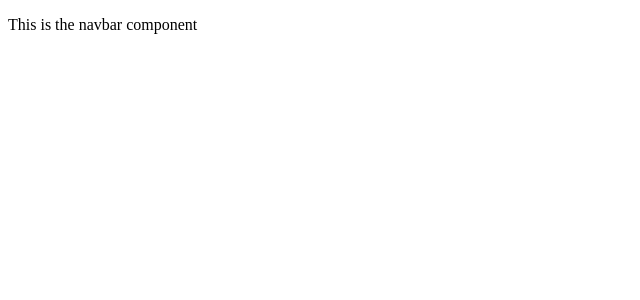
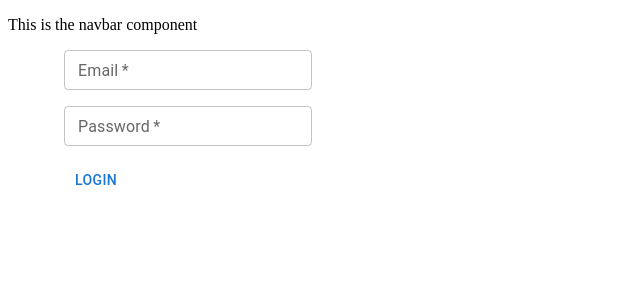
Before and after one commit to ermaitland/ga-project-3-frontend, a React (Create React App) app: page /login in a window 1280 px wide. Shown: the top 300 px of the page, without its empty margins (0-640 px from the left). Built offline with nearby package versions, Linux system fonts and the light colour scheme.

Commit message:
not working brand get

```diff
--- a/package.json
+++ b/package.json
@@ -3,6 +3,8 @@
   "version": "0.1.0",
   "private": true,
   "dependencies": {
+    "@cloudinary/react": "^1.8.0",
+    "@cloudinary/url-gen": "^1.8.7",
     "@emotion/react": "^11.10.5",
     "@emotion/styled": "^11.10.5",
     "@mui/material": "^5.11.3",
@@ -10,6 +12,7 @@
     "@testing-library/react": "^13.4.0",
     "@testing-library/user-event": "^13.5.0",
     "axios": "^1.2.2",
+    "buffer": "^6.0.3",
     "cloudinary": "^1.33.0",
     "react": "^18.2.0",
     "react-dom": "^18.2.0",
--- a/src/App.js
+++ b/src/App.js
@@ -3,12 +3,16 @@ import { ToastContainer } from 'react-toastify';
 
 import Navbar from './components/Navbar';
 import Home from './components/Home';
+import Login from './components/Login';
+import Register from './components/Register';
 import GetAllBrands from './components/GetAllBrands';
 
 import './styles/App.css';
 import 'react-toastify/dist/ReactToastify.css';
+import UserIndex from './components/UserIndex';
+import User from './components/User';
 
-// window.Buffer = window.Buffer || require('buffer').Buffer;
+window.Buffer = window.Buffer || require('buffer').Buffer;
 
 function App() {
   return (
@@ -17,6 +21,10 @@ function App() {
       <Routes>
         <Route path='/' element={<Home />} />
         <Route path='/brands' element={<GetAllBrands />} />
+        <Route path='/users' element={<UserIndex />} />
+        <Route path='/profile/:userId' element={<User />} />
+        <Route path='/login' element={<Login />} />
+        <Route path='/register' element={<Register />} />
       </Routes>
       <ToastContainer></ToastContainer>
     </Router>
--- /dev/null
+++ b/src/components/Login.js
@@ -0,0 +1,75 @@
+import { useState } from 'react';
+import { useNavigate } from 'react-router-dom';
+import { API } from '../lib/api';
+import { AUTH } from '../lib/auth';
+// import { useAuthenticated } from '../hook/useAuthenticated';
+import { Container } from '@mui/system';
+import { Button, TextField } from '@mui/material';
+
+export default function Login() {
+  const navigate = useNavigate();
+  const [formFields, setFormFields] = useState({ email: '', password: '' });
+  const [error, setError] = useState({ email: false, password: false });
+  // const [isLoggedIn] = useAuthenticated();
+
+  // if(isLoggedIn){
+  //   navigate('/')
+  // }
+
+  const handleSubmit = (e) => {
+    e.preventDefault();
+    API.POST(API.ENDPOINTS.login, formFields)
+      .then(({ data }) => {
+        AUTH.setToken(data.token);
+        navigate('/');
+        // navigate to the products page
+      })
+      .catch((e) => {
+        console.log(e);
+        setError({ email: true, password: true });
+      });
+  };
+
+  const handleChange = (e) => {
+    setFormFields({ ...formFields, [e.target.name]: e.target.value });
+  };
+
+  return (
+    <Container>
+      <form onSubmit={handleSubmit}>
+        <div>
+          <TextField
+            size='small'
+            name='email'
+            id='email'
+            type='email'
+            label='Email'
+            placeholder='Email'
+            required={true}
+            value={formFields.email}
+            onChange={handleChange}
+            error={error.email}
+            sx={{ mb: 2 }}
+          />
+        </div>
+        <div>
+          <TextField
+            size='small'
+            name='password'
+            id='password'
+            type='password'
+            label='Password'
+            placeholder='Password'
+            required={true}
+            value={formFields.password}
+            onChange={handleChange}
+            variant='outlined'
+            error={error.password}
+            sx={{ mb: 2 }}
+          />
+        </div>
+        <Button type='submit'>Login</Button>
+      </form>
+    </Container>
+  );
+}
--- /dev/null
+++ b/src/components/Register.js
@@ -0,0 +1,134 @@
+import { Container, Button, TextField } from '@mui/material';
+import { useState } from 'react';
+import { useNavigate } from 'react-router-dom';
+import { API } from '../lib/api';
+import { AUTH } from '../lib/auth';
+
+export default function Register() {
+  const navigate = useNavigate();
+  const [formFields, setFormFields] = useState({
+    email: '',
+    username: '',
+    password: '',
+    passwordConfirmation: ''
+  });
+  const [error, setError] = useState(false);
+  const [file, setFile] = useState(null);
+
+  const handleChange = (e) => {
+    setFormFields({ ...formFields, [e.target.name]: e.target.value });
+  };
+
+  const handleFileChange = (e) => {
+    setFile(e.target.files[0]);
+  };
+
+  const handleSubmit = async (e) => {
+    e.preventDefault();
+    const imageData = new FormData();
+    imageData.append('file', file);
+    imageData.append(
+      'upload_preset',
+      process.env.REACT_APP_CLOUDINARY_UPLOAD_PRESET
+    );
+    try {
+      const cloudinaryResponse = await API.POST(
+        API.ENDPOINTS.cloudinary,
+        imageData
+      );
+
+      const apiReqBody = {
+        ...formFields,
+        cloudinaryImageId: cloudinaryResponse.data.public_id
+      };
+
+      await API.POST(API.ENDPOINTS.register, apiReqBody);
+
+      const loginData = await API.POST(API.ENDPOINTS.login, {
+        email: formFields.email,
+        password: formFields.password
+      });
+
+      AUTH.setToken(loginData.data.token);
+      navigate('/');
+      // When have the routes navigate to the products page
+    } catch (e) {
+      console.log(e);
+      setError(e);
+    }
+  };
+
+  return (
+    <Container>
+      <form onSubmit={handleSubmit}>
+        <div>
+          <TextField
+            size='small'
+            name='username'
+            id='username'
+            type='text'
+            label='Username'
+            required={true}
+            value={formFields.username}
+            onChange={handleChange}
+            error={error}
+            sx={{ mb: 2 }}
+          />
+        </div>
+        <div>
+          <TextField
+            size='small'
+            name='email'
+            id='email'
+            type='email'
+            label='Email'
+            required={true}
+            value={formFields.email}
+            onChange={handleChange}
+            error={error}
+            sx={{ mb: 2 }}
+          />
+        </div>
+        <div>
+          <TextField
+            size='small'
+            name='password'
+            id='password'
+            type='password'
+            label='Password'
+            required={true}
+            value={formFields.password}
+            onChange={handleChange}
+            error={error}
+            sx={{ mb: 2 }}
+          />
+        </div>
+        <div>
+          <TextField
+            size='small'
+            name='passwordConfirmation'
+            id='passwordConfirmation'
+            type='password'
+            label='Password Confirmation'
+            required={true}
+            value={formFields.passwordConfirmation}
+            onChange={handleChange}
+            error={error}
+            sx={{ mb: 2 }}
+          />
+        </div>
+        <div>
+          <TextField
+            size='small'
+            name='profile-picture'
+            id='profile-picture'
+            type='file'
+            onChange={handleFileChange}
+            sx={{ mb: 2 }}
+          />
+        </div>
+        <Button type='submit'>Register!</Button>
+      </form>
+    </Container>
+  );
+}
--- /dev/null
+++ b/src/components/User.js
@@ -0,0 +1,3 @@
+export default function User() {
+  return <p>This is a single user's page</p>;
+}
--- /dev/null
+++ b/src/components/UserIndex.js
@@ -0,0 +1,35 @@
+import { Grid } from '@mui/material';
+import { Container } from '@mui/system';
+import { useEffect, useState } from 'react';
+import { API } from '../lib/api';
+import ProfilePicture from './common/ProfilePicture';
+import UserCard from './common/UserCard';
+
+export default function UserIndex() {
+  const [users, setUsers] = useState(null);
+
+  useEffect(() => {
+    API.GET(API.ENDPOINTS.getAllUsers)
+      .then(({ data }) => setUsers(data))
+      .catch(({ message, responce }) => {
+        console.log(message, responce);
+      });
+  }, []);
+
+  return (
+    <Container maxwidth='lg'>
+      <Grid container spacing={2}>
+        {users?.map((user) => (
+          <Grid item xs={4} key={user.id}>
+            <UserCard
+              mt={1}
+              name={user.username}
+              reviews={user.reviews.length}
+              imageId={user.cloudinaryImageId}
+            ></UserCard>
+          </Grid>
+        ))}
+      </Grid>
+    </Container>
+  );
+}
--- /dev/null
+++ b/src/components/common/ProfilePicture.js
@@ -0,0 +1,28 @@
+import React from 'react';
+import { AdvancedImage } from '@cloudinary/react';
+import { Cloudinary } from '@cloudinary/url-gen';
+
+import { thumbnail } from '@cloudinary/url-gen/actions/resize';
+import { byRadius } from '@cloudinary/url-gen/actions/roundCorners';
+import { focusOn } from '@cloudinary/url-gen/qualifiers/gravity';
+import { FocusOn } from '@cloudinary/url-gen/qualifiers/focusOn';
+
+export default function ProfilePicture({ imageId }) {
+  const cld = new Cloudinary({
+    cloud: {
+      cloudName: process.env.REACT_APP_CLOUDINARY_CLOUD_NAME
+    }
+  });
+
+  const myImage = cld.image(imageId);
+
+  myImage
+    .resize(thumbnail().width(70).height(70).gravity(focusOn(FocusOn.face())))
+    .roundCorners(byRadius(35));
+
+  return (
+    <div>
+      <AdvancedImage cldImg={myImage} />
+    </div>
+  );
+}
--- /dev/null
+++ b/src/components/common/UserCard.js
@@ -0,0 +1,32 @@
+// import {useNavigate} from 'react-router-dom';
+import { Box, Card, CardContent, Typography } from '@mui/material';
+import ProfilePicture from './ProfilePicture';
+
+export default function UserCard({ name, reviews, imageId }) {
+  // const navigate = useNavigate();
+  // const navigateToUser = () => navigate(`/user/${id}`);
+  return (
+    <Card sx={{ display: 'flex' }}>
+      <Box sx={{ display: 'flex', flexDirection: 'column' }}>
+        <CardContent sx={{ flex: '1 0 auto' }}>
+          <Typography component='div' variant='h4'>
+            {name}
+          </Typography>
+          <Typography
+            variant='subtitle1'
+            color='text.secondary'
+            component='div'
+          >
+            Number of Reviews: {reviews}
+          </Typography>
+        </CardContent>
+      </Box>
+      <ProfilePicture
+        component='img'
+        sx={{ width: 151, alignItem: 'flex-end' }}
+        imageId={imageId}
+        alt='Profile Picture'
+      />
+    </Card>
+  );
+}
--- a/src/lib/api.js
+++ b/src/lib/api.js
@@ -4,7 +4,11 @@ import { AUTH } from './auth';
 const ENDPOINTS = {
   getAllProducts: '/api/products',
   allBrands: '/api/brands',
-  AllProductsfForBrand: '/api/brands/:id/products'
+  AllProductsfForBrand: '/api/brands/:id/products',
+  login: '/api/login',
+  register: '/api/register',
+  cloudinary: `https://api.cloudinary.com/v1_1/${process.env.REACT_APP_CLOUDINARY_CLOUD_NAME}/image/upload`,
+  getAllUsers: '/api/users'
 };
 
 const getHeaders = () => ({
```
Also changed, not shown: 2 other files (tests, documents, lock files or other folders).
